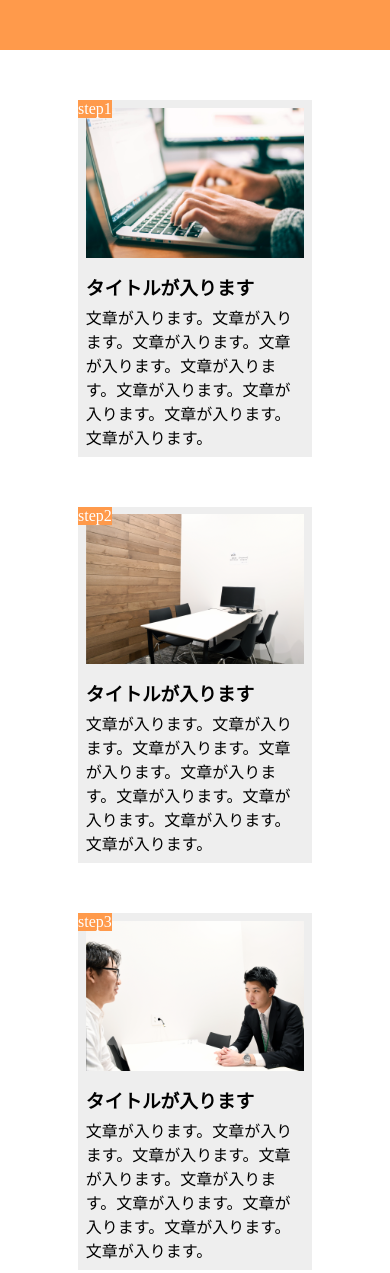
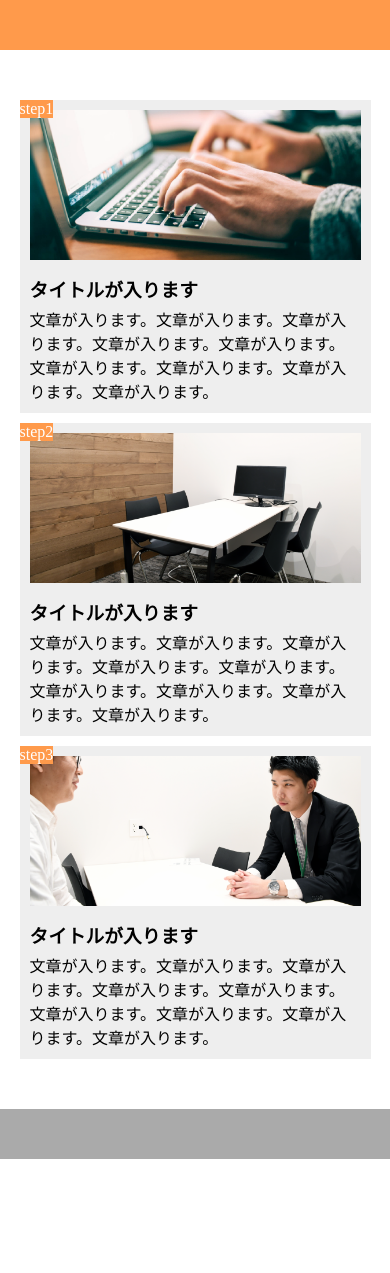
Before and after one commit to keichan167/HTML-CSS-Task, a plain HTML site: page index.html in a window 390 px wide. Shown: the top 1273 px of the page. After the commit the page ends 1159 px from the top, so only its background shows below. Drawn offline with Linux system fonts and the light colour scheme.

Commit message:
[Fix]Responsive code

```diff
--- a/style.css
+++ b/style.css
@@ -78,15 +78,19 @@ footer {
     }
 
     .process_container {
-        width: 60%;
-        padding: 2%;
-        margin: 50px auto;
+        width: 90%;
+        padding: 10px;
+        margin: 10px auto;
         background-color:  #EEEEEE;
         position: relative;
     }
 
+    .process_container:first-child {
+        margin: 50px auto 10px;
+    }
+
     .process_container:last-child {
-        margin: 50px auto;
+        margin: 10px auto 50px;
     }
 
     footer {
```
